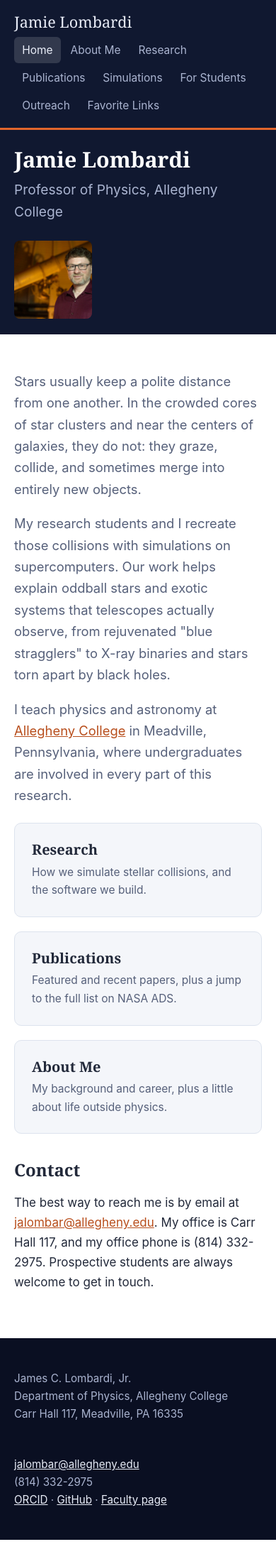
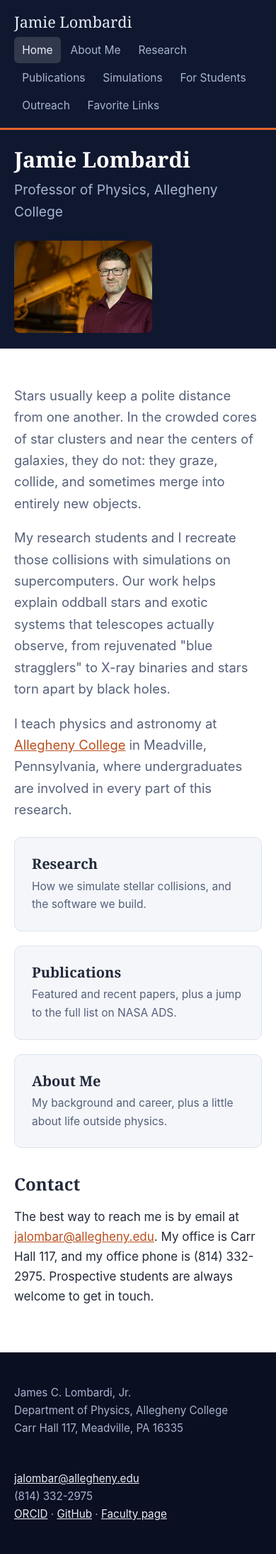
Before and after one commit to jalombar/jalombar.github.io, a Jekyll site: the page built from index.html, in a window 390 px wide. Shown: the whole page at 71% size. Built offline with Jekyll 4.4.1, drawn with Linux system fonts in a browser that asks for light colours.

Commit message:
Tweaked main.css to handle the portrait sizing better in the banner on phones.

```diff
--- a/assets/css/main.css
+++ b/assets/css/main.css
@@ -480,9 +480,12 @@ main > .wrap.research-body { padding-top: 1rem; }
   }
 
   .banner-portrait {
-       width: 110px;
-       height: 110px;
+    width: auto;
+    height: 130px;
+    max-width: 100%;
+    object-fit: contain;
   }
+
   .about-figure { float: none; width: 220px; max-width: 100%; margin: 1rem auto; }
   .infobox { float: none; width: 100%; margin: 1rem 0; }
   .banner h1, .hero h1, .research-hero-text h1 { font-size: 1.9rem; }
```
Lines whose indentation alone changed are shown as unchanged.
